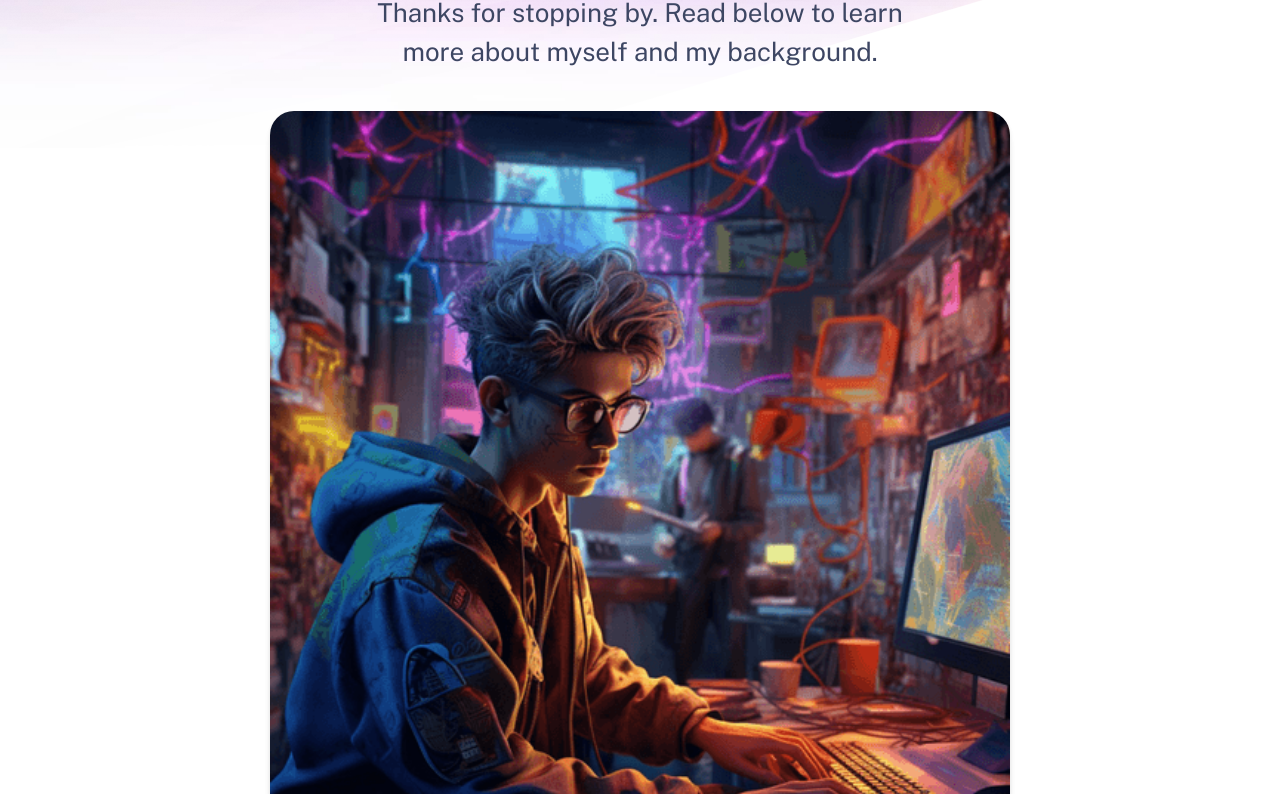
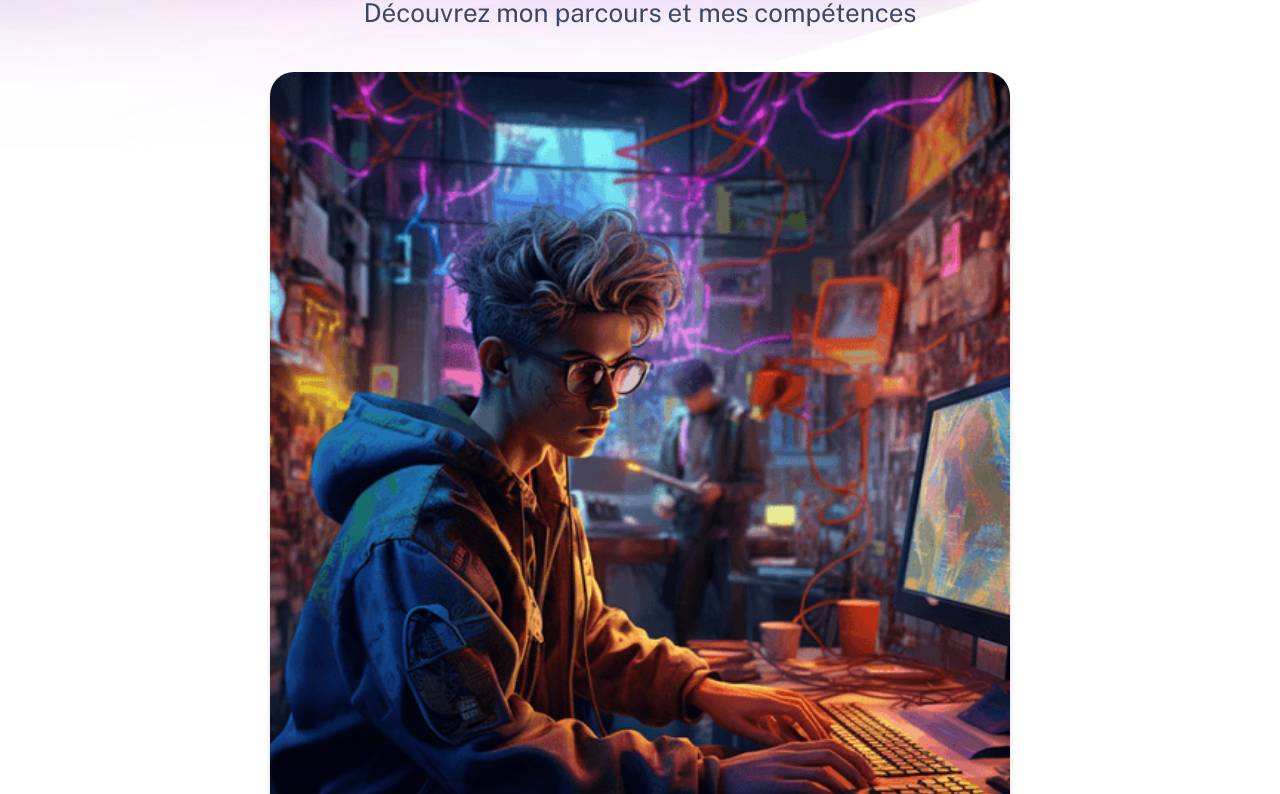
Before and after one commit to LdwgL/portfolio, an Astro site: page /about in a window 1280 px wide. Shown: the part 279-1073 px from the top of the page. Built offline with nearby package versions, Linux system fonts and the light colour scheme; Astro itself is replaced by a stand-in of ours.

Commit message:
update about

```diff
--- a/src/pages/about.astro
+++ b/src/pages/about.astro
@@ -10,7 +10,7 @@ import Hero from '../components/Hero.astro';
 		<main class="wrapper about">
 			<Hero
 				title="About"
-				tagline="Thanks for stopping by. Read below to learn more about myself and my background."
+				tagline="Découvrez mon parcours et mes compétences"
 			>
 				<img
 					width="1553"
```
